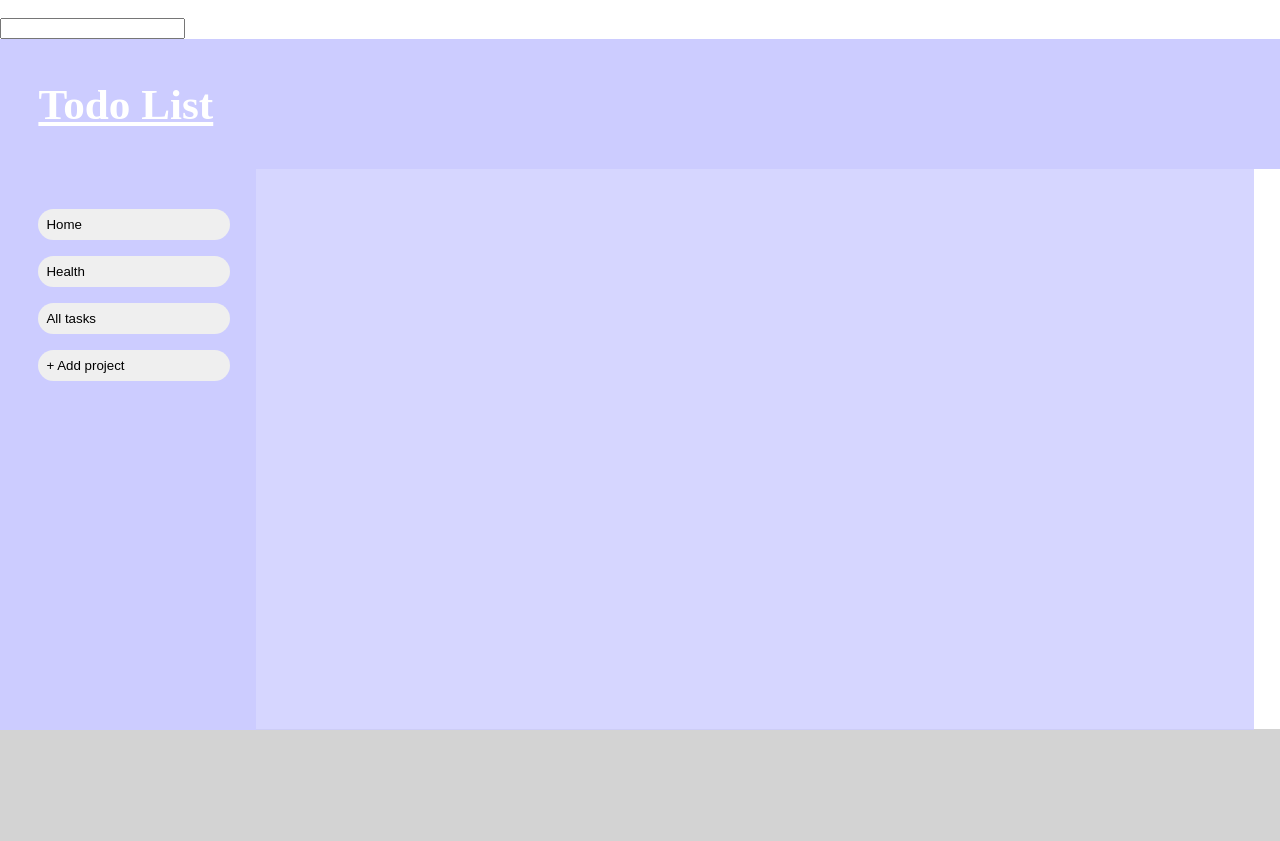
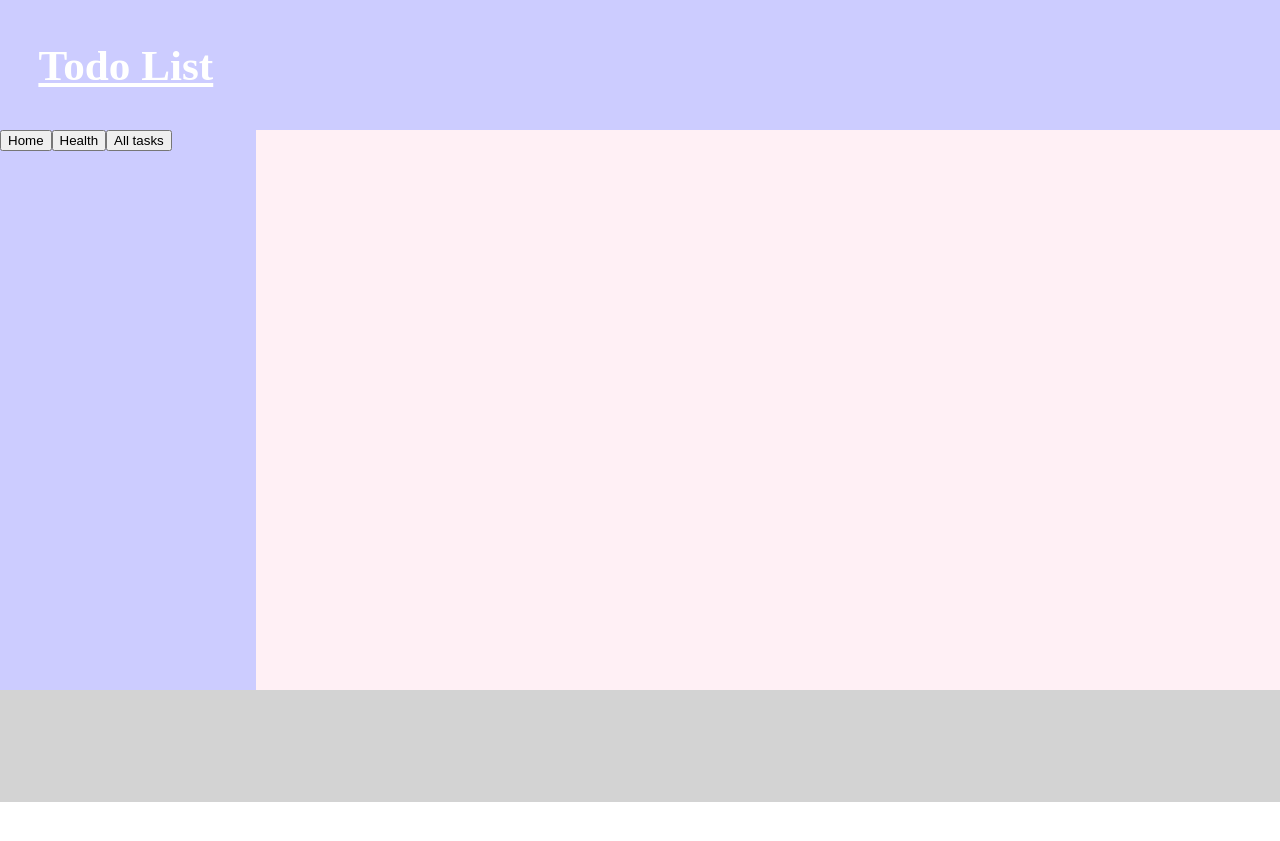
Before and after one commit to Callumacourt/toDoList, a website built with webpack: page dist/index.html in a window 1280 px wide. After the commit the page ends 802 px from the top, so only its background shows below. Built offline with nearby package versions, Linux system fonts and the light colour scheme.

Commit message:
Restarted because too messy

```diff
--- a/src/domHandler.js
+++ b/src/domHandler.js
@@ -1,117 +1,5 @@
-/* eslint-disable no-loop-func */
-import { projects, selectProject, createProject } from './projects';
+import createPageLayout from './pageLayoutDOM';
 
-let selectedProject = null;
-
-function updateSelectedProject(project) {
-  selectedProject = project;
+export default function createPageDOM() {
+  createPageLayout();
 }
-
-export default function createPageLayout() {
-  const header = document.createElement('div');
-  header.classList.add('header');
-  document.body.appendChild(header);
-
-  const headerText = document.createElement('h2');
-  headerText.innerHTML = 'Todo List';
-  header.appendChild(headerText);
-
-  const main = document.createElement('div');
-  main.classList.add('main');
-  document.body.appendChild(main);
-
-  const projectsWrapper = document.createElement('div');
-  projectsWrapper.classList.add('projectWrapper');
-  main.appendChild(projectsWrapper);
-
-  const projectViewer = document.createElement('div');
-  projectViewer.classList.add('projectViewer');
-  projectsWrapper.appendChild(projectViewer);
-
-  function appendProject(project) {
-    const projectButton = document.createElement('button');
-    projectButton.textContent = project.name;
-    projectViewer.appendChild(projectButton);
-
-    projectButton.addEventListener('click', () => {
-      selectProject(project, updateSelectedProject);
-
-      taskViewer.innerHTML = ''; // Clear previous tasks
-
-      if (selectedProject.tasks !== undefined) {
-        for (let j = 0; j < selectedProject.tasks.length; j++) {
-          const task = document.createElement('li');
-          task.innerHTML = selectedProject.tasks[j].title;
-          taskViewer.appendChild(task);
-        }
-      }
-    });
-  }
-
-  function appendProjects() {
-    for (let i = 0; i < projects.length; i++) {
-      appendProject(projects[i]);
-    }
-  }
-
-  appendProjects();
-
-  let inputAddedFlag = false;
-
-  const addProjectButton = document.createElement('button');
-  addProjectButton.innerHTML = '+ Add project';
-  addProjectButton.classList.add('inactive');
-
-  addProjectButton.addEventListener('click', () => {
-    if (inputAddedFlag === false) {
-      addProjectButton.innerHTML = '';
-    }
-    addProjectButton.classList.remove('inactive');
-    addProjectButton.classList.add('active');
-
-    const inputText = document.createElement('input');
-    projectViewer.appendChild(inputText);
-
-    const childButtonWrapper = document.createElement('div');
-    childButtonWrapper.classList.add('childBtnWrapper');
-    projectViewer.appendChild(childButtonWrapper);
-
-    const confirmInput = document.createElement('button');
-    confirmInput.classList.add('confirmInputBtn');
-    confirmInput.innerHTML = '✓';
-    childButtonWrapper.appendChild(confirmInput);
-
-    const cancelInput = document.createElement('button');
-    cancelInput.innerHTML = 'X';
-    cancelInput.classList.add('cancelInputBtn');
-    childButtonWrapper.appendChild(cancelInput);
-
-    confirmInput.addEventListener('click', () => {
-      const newProjectName = inputText.value;
-      createProject(newProjectName);
-      projectViewer.innerHTML = '';
-      appendProjects();
-      projectViewer.appendChild(addProjectButton);
-      inputAddedFlag = true;
-      addProjectButton.classList.remove('active');
-      addProjectButton.classList.add('inactive');
-      addProjectButton.innerHTML = ' + Add project';
-    });
-
-    inputAddedFlag = true;
-  });
-
-  projectViewer.appendChild(addProjectButton);
-
-  const taskWrapper = document.createElement('div');
-  taskWrapper.classList.add('taskWrapper');
-  main.appendChild(taskWrapper);
-
-  const taskViewer = document.createElement('div');
-  taskViewer.classList.add('taskViewer');
-  taskWrapper.appendChild(taskViewer);
-
-  const footer = document.createElement('div');
-  footer.classList.add('footer');
-  document.body.appendChild(footer);
-}
--- /dev/null
+++ b/src/pageLayoutDOM.js
@@ -0,0 +1,53 @@
+import projectButtonCreator from './projectButtonCreator';
+import { projects, selectProject } from './projects';
+
+export default function createPageLayout() {
+  const createHeader = () => {
+    const HeaderContainer = document.createElement('div');
+    HeaderContainer.classList.add('headerContainer');
+    document.body.appendChild(HeaderContainer);
+
+    const header = document.createElement('h2');
+    header.classList.add('header');
+    header.innerText = 'Todo List';
+    HeaderContainer.appendChild(header);
+  };
+
+  createHeader();
+
+  // main.js
+
+  const createMain = () => {
+    const main = document.createElement('div');
+    main.classList.add('main');
+    document.body.appendChild(main);
+
+    const createMainContent = () => {
+      const projectContainer = document.createElement('div');
+      projectContainer.classList.add('projectsContainer');
+      main.appendChild(projectContainer);
+
+      const tasksContainer = document.createElement('div');
+      tasksContainer.classList.add('tasksContainer');
+      main.appendChild(tasksContainer);
+
+      projectButtonCreator(projects, selectProject, projectContainer);
+    };
+
+    createMainContent();
+  };
+
+  createMain();
+
+  const createFooter = () => {
+    const footerContainer = document.createElement('div');
+    footerContainer.classList.add('footerContainer');
+    document.body.appendChild(footerContainer);
+
+    const footer = document.createElement('footer');
+    footer.classList.add('footer');
+    footerContainer.appendChild(footer);
+  };
+
+  createFooter();
+}
--- /dev/null
+++ b/src/projectButtonCreator.js
@@ -0,0 +1,14 @@
+export default function projectButtonCreator(
+  projects,
+  selectProject,
+  projectContainer
+) {
+  projects.forEach(project => {
+    const projectButton = document.createElement('button');
+    projectButton.textContent = project.name;
+    projectButton.addEventListener('click', () => {
+      selectProject(project);
+    });
+    projectContainer.appendChild(projectButton);
+  });
+}
--- a/src/projects.js
+++ b/src/projects.js
@@ -1,5 +1,5 @@
 export const projects = [
-  { name: 'Home', tasks: [] },
+  { name: 'Home', tasks: ['h'] },
   { name: 'Health', tasks: [] },
   { name: 'All tasks', tasks: [] },
 ];
--- a/src/style.css
+++ b/src/style.css
@@ -7,7 +7,7 @@ body {
   padding: 0;
 }
 
-.header {
+.headerContainer {
   height: 15vh;
   font-size: 1.8rem;
   padding: 5px;
@@ -23,74 +23,14 @@ body {
   display: grid;
   grid-template-columns: 1fr 4fr;
   height: 70vh;
-}
-
-.projectViewer {
-  display: flex;
-  flex-direction: column;
-  gap: 2vh;
-  padding-left: 3vw;
-  padding-right: 2vw;
   background-color: rgba(204, 204, 255, 1);
 }
 
-.projectViewer,
-.taskViewer {
-  padding-top: 5vh;
-  height: 93%;
+.tasksContainer {
+  background-color: lavenderblush;
 }
 
-.taskViewer {
-  padding-left: 2vw;
-}
-
-.active {
-  display: none !important;
-}
-
-.childBtnWrapper {
-  display: flex;
-  justify-content: space-between;
-  gap: 10px;
-  padding-left: 2rem;
-  padding-right: 2rem;
-}
-
-.childBtnWrapper button {
-  width: 50%;
-  display: flex;
-  justify-content: center;
-  align-items: center;
-}
-
-.confirmInputBtn {
-  background-color: lightgreen;
-}
-
-.cancelInputBtn {
-  background-color: red;
-}
-
-.taskViewer {
-  background-color: rgba(204, 204, 255, 0.8);
-  margin-right: 2vw;
-}
-
-.projectViewer button {
-  display: flex;
-  padding: 1vmin;
-  border: none;
-  color: black;
-  border-radius: 1rem;
-}
-
-.projectViewer button:hover,
-button:active {
-  opacity: 0.8;
-  background-color: rgba(255, 253, 208, 1);
-}
-
-.footer {
+.footerContainer {
   height: 14vh;
   background-color: lightgray;
 }
```
Also changed, not shown: dist/index.html, 2 other files.
